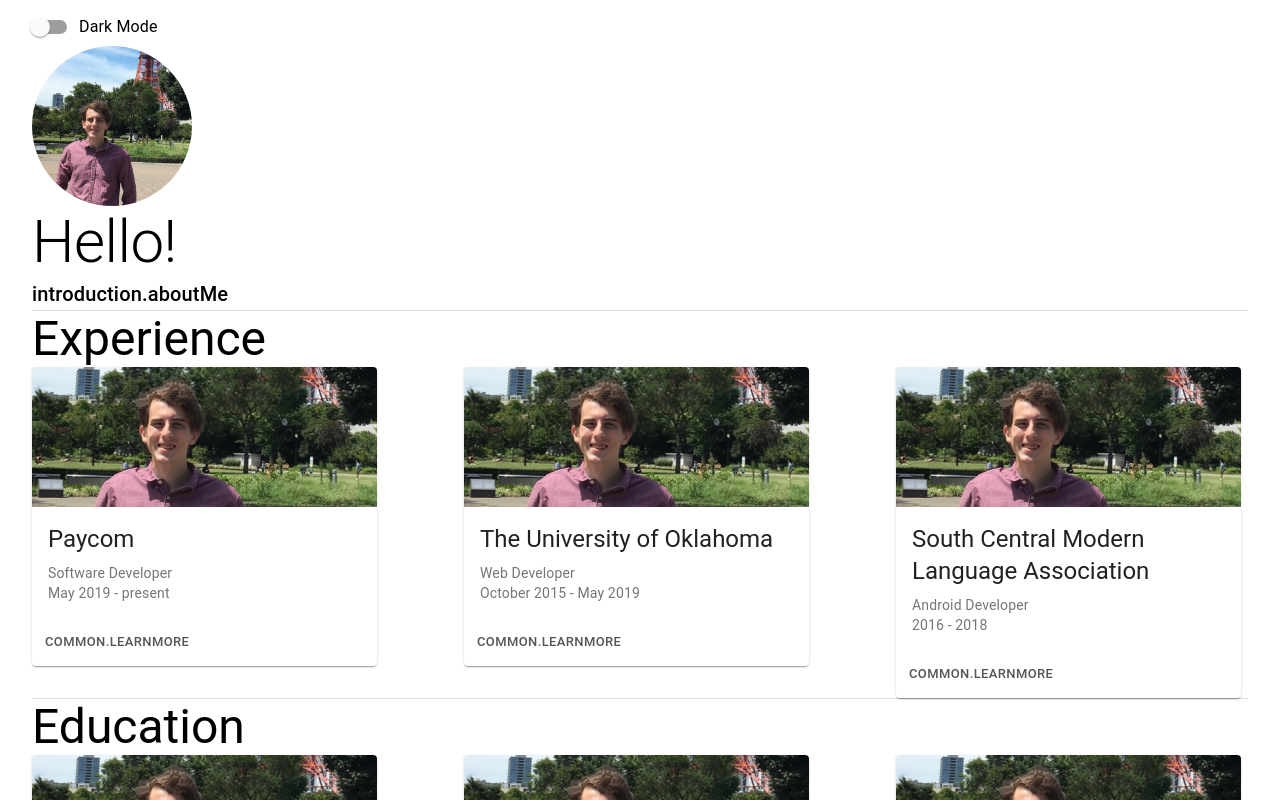
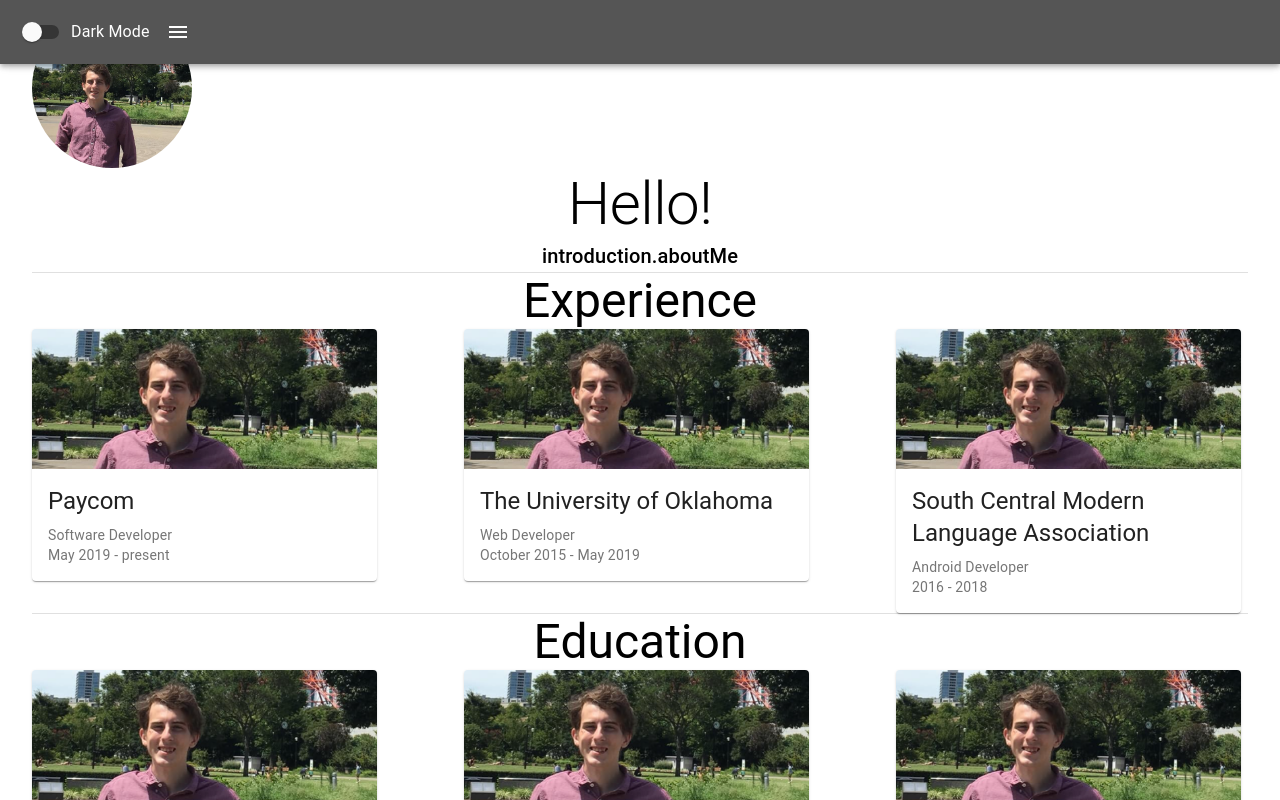
Before and after one commit to david-allan-jones/personal-website, a React (Create React App) app: page / in a window 1280 px wide. Shown: the top 800 px of the page. Built offline with nearby package versions, Linux system fonts and the light colour scheme.

Commit message:
Add app bar with navigation menu

```diff
--- a/src/App.jsx
+++ b/src/App.jsx
@@ -5,13 +5,20 @@
 import { createMuiTheme } from '@material-ui/core/styles'
 import { useState } from 'react'
 import i18next from './i18n/i18next'
+import MenuIcon from '@material-ui/icons/Menu'
+import { makeStyles } from '@material-ui/core/styles'
 import {
   ThemeProvider,
   Switch,
   Container,
   Divider,
   FormGroup,
-  FormControlLabel
+  FormControlLabel,
+  AppBar,
+  Toolbar,
+  IconButton,
+  Typography,
+  Drawer
 } from '@material-ui/core'
 
 const defaultTheme = createMuiTheme({
@@ -36,8 +43,22 @@
   }
 })
 
+const useStyles = makeStyles((theme) => ({
+  root: {
+    flexGrow: 1,
+  },
+  menuButton: {
+    marginRight: theme.spacing(2),
+  },
+  title: {
+    flexGrow: 1,
+  },
+}));
+
 function App() {
   const [darkModeEnabled, setDarkModeEnabled] = useState(false)
+  const [drawerOpen, setDrawerOpen] = useState(false)
+  const classes = useStyles()
 
   function getDarkModeSwitch() {
     return <Switch
@@ -47,16 +68,34 @@
     />
   }
 
+  function toggleDrawer() {
+    setDrawerOpen(!drawerOpen)
+  }
+
   return (
     //TODO: Figure out how to utilize theme across all components
     <ThemeProvider theme={darkModeEnabled ? defaultTheme : darkMode}>
       <Container>
+        <AppBar>
+          <Toolbar>
             <FormGroup>
                 <FormControlLabel
                     control={getDarkModeSwitch()}
                     label={i18next.t('darkmode.label')}
                 />
             </FormGroup>
+            <IconButton edge="start" className={classes.menuButton} color="inherit" aria-label="menu">
+              <MenuIcon onClick={toggleDrawer} />
+            </IconButton>
+          </Toolbar>
+        </AppBar>
+        <Drawer
+          anchor='right'
+          open={drawerOpen}
+          onClose={toggleDrawer}
+        >
+          <Typography variant='p'>Drawer</Typography>
+        </Drawer>
         <Introduction />
         <Divider />
         <ExperiencePanel />
--- a/src/sections/ExperiencePanel/ExperiencePanel.jsx
+++ b/src/sections/ExperiencePanel/ExperiencePanel.jsx
@@ -3,7 +3,7 @@
 import SectionHeader from '../../shared/SectionHeader'
 import MediaCard from '../../shared/MediaCard'
 import avatar from '../Introduction/img/avatar.png'
-import { Grid, Paper } from '@material-ui/core'
+import { Grid } from '@material-ui/core'
 
 export default function ExperiencePanel() {
     return (
--- a/src/sections/Introduction/Introduction.jsx
+++ b/src/sections/Introduction/Introduction.jsx
@@ -2,26 +2,27 @@
 import { makeStyles } from '@material-ui/core/styles'
 import { Avatar, Typography } from '@material-ui/core'
 import i18next from '../../i18n/i18next'
+import React from 'react'
 
 const useStyles = makeStyles((theme) => ({
     avatar: {
         backgroundColor: 'green',
         width: theme.spacing(20),
-        height: theme.spacing(20)
+        height: theme.spacing(20),
     }
 }))
 
 export default function Introduction() {
     const classes = useStyles()
     return (
-        <div>
+        <React.Fragment>
             <Avatar
                 alt={i18next.t('introduction.name')}
                 src={avatarSrc}
                 className={classes.avatar}
             />
-            <Typography variant='h2'>{i18next.t('introduction.greeting')}</Typography>
-            <Typography variant='h6'>{i18next.t('introduction.aboutMe')}</Typography>
-        </div>
+            <Typography style={{textAlign:"center"}} variant='h2'>{i18next.t('introduction.greeting')}</Typography>
+            <Typography style={{textAlign:"center"}} variant='h6'>{i18next.t('introduction.aboutMe')}</Typography>
+        </React.Fragment>
     )
 }
--- a/src/sections/LinksPanel/LinkAvatar.jsx
+++ b/src/sections/LinksPanel/LinkAvatar.jsx
@@ -1,4 +1,3 @@
-import { Avatar } from "@material-ui/core";
 import { makeStyles } from '@material-ui/core/styles'
 import React from "react";
 
--- a/src/shared/MediaCard.jsx
+++ b/src/shared/MediaCard.jsx
@@ -52,11 +52,11 @@
           {getTimespanText()}
         </CardContent>
       </CardActionArea>
-      <CardActions>
+      {/* <CardActions>
         <Button size="small" color="primary" onClick={openUrl}>
           {i18next.t('common.learnMore')}
         </Button>
-      </CardActions>
+      </CardActions> */}
     </Card>
   )
 }
--- a/src/shared/SectionHeader.jsx
+++ b/src/shared/SectionHeader.jsx
@@ -1,9 +1,15 @@
 import { Typography } from "@material-ui/core";
+import React from "react";
 
 export default function SectionHeader({ children }) {
     return (
-        <div>
-            <Typography variant='h3'>{children}</Typography>
-        </div>
+        <React.Fragment>
+            <Typography
+                style={{ textAlign: "center" }}
+                variant='h3'
+            >
+                {children}
+            </Typography>
+        </React.Fragment>
     )
 }
```
Lines whose indentation alone changed are shown as unchanged.
